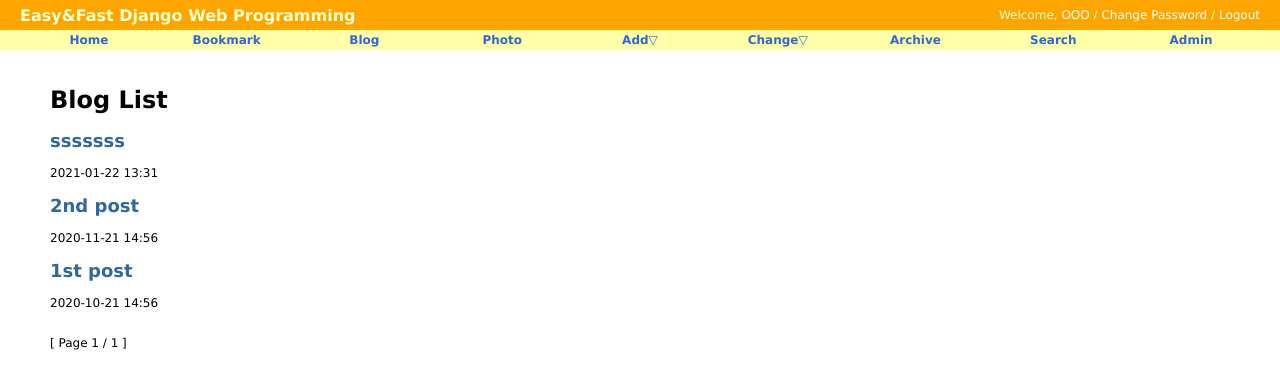
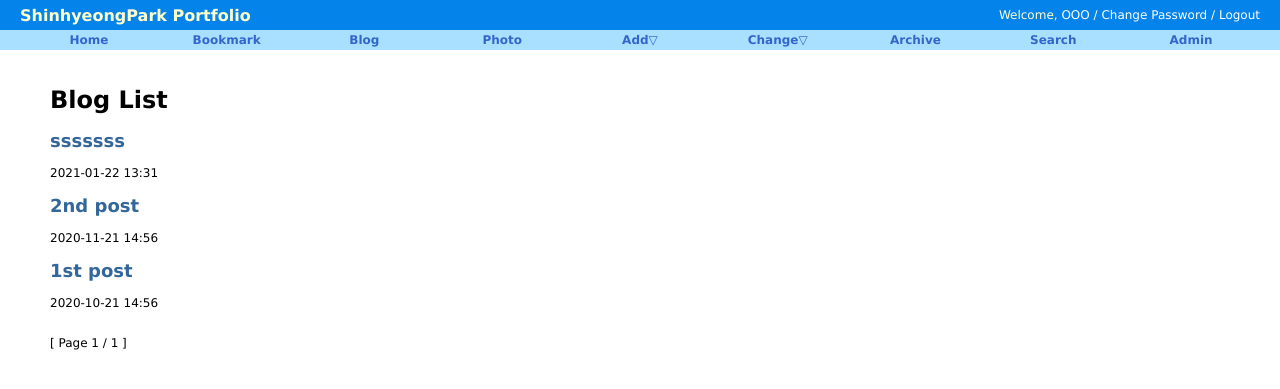
Before and after one commit to ShinhyeongPark/Django, a Django app: page /blog/ in a window 1280 px wide. Shown: the top 389 px of the page. Run offline with Django 3.2, Linux system fonts and the light colour scheme; data comes from the database, SQL or seed files in the repository.

Commit message:
SemiFinal

```diff
--- a/mysite_base/static/css/base.css
+++ b/mysite_base/static/css/base.css
@@ -11,7 +11,7 @@ div#header {
     height: 30px;
     width: 100%;
     display: table;
-    background: orange;
+    background: rgb(4, 131, 235);
 }
 
 div#menu {
@@ -23,7 +23,7 @@ div#menu {
     display: table;
     table-layout: fixed;
     border-spacing: 40px 0px;
-    background: #ffa;
+    background: rgb(170, 224, 255);
     font-size: 12px;
 }
 
@@ -40,7 +40,7 @@ div#footer {
     left: 50px;
     right: 50px;
     height: 30px;
-    border-top:1px solid #ccc;
+    border-top:1px solid rgb(204, 204, 204);
 }
 
 /* HEADER */
--- a/mysite_base/templates/base.html
+++ b/mysite_base/templates/base.html
@@ -13,7 +13,7 @@
     <body>
 
         <div id="header">
-            <h2 class="maintitle">Easy&amp;Fast Django Web Programming</h2>
+            <h2 class="maintitle">ShinhyeongPark Portfolio</h2>
             <h4 class="welcome">Welcome, <a href="#">OOO</a> /
                 <a href="#">Change Password</a> /
                 <a href="#">Logout</a>
```
